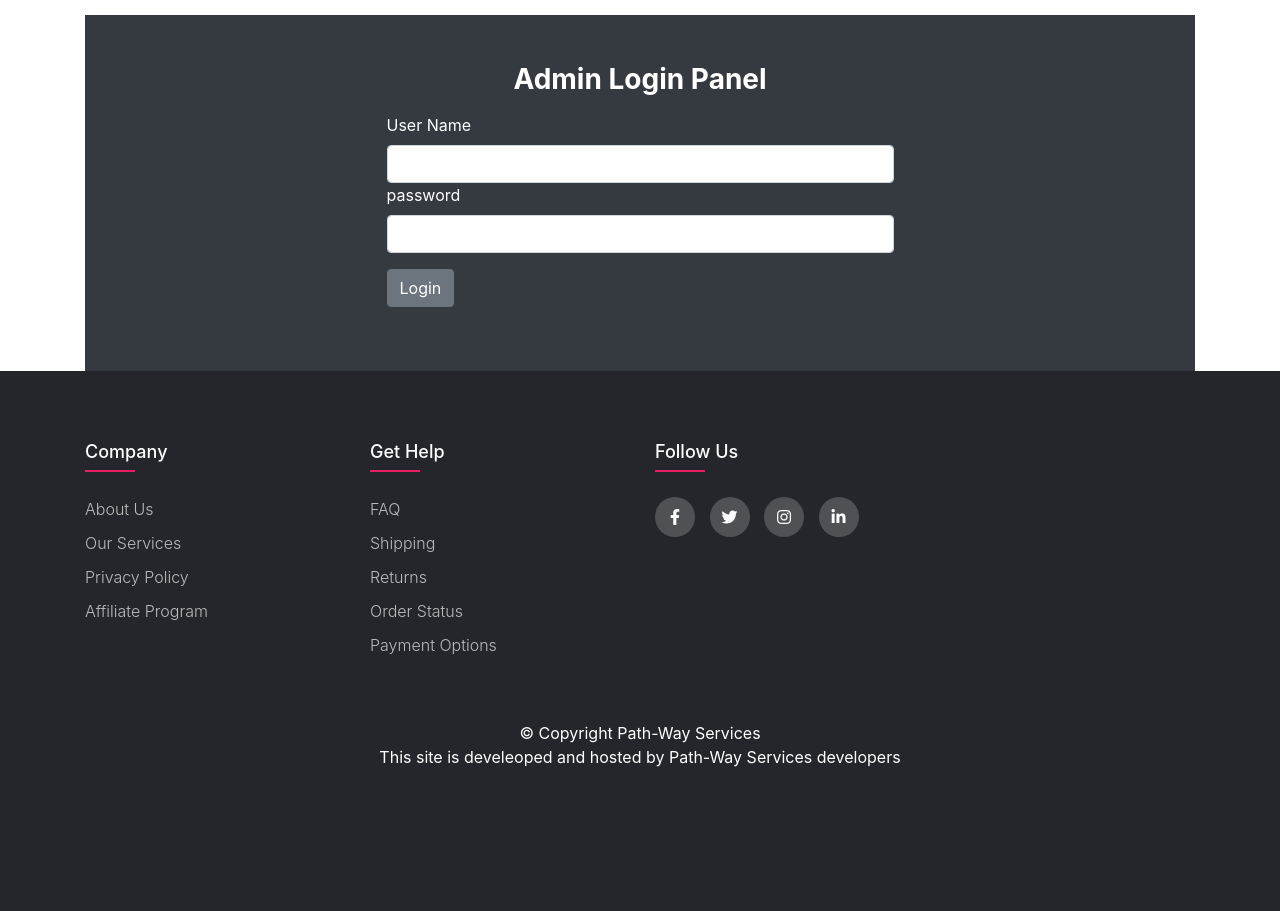
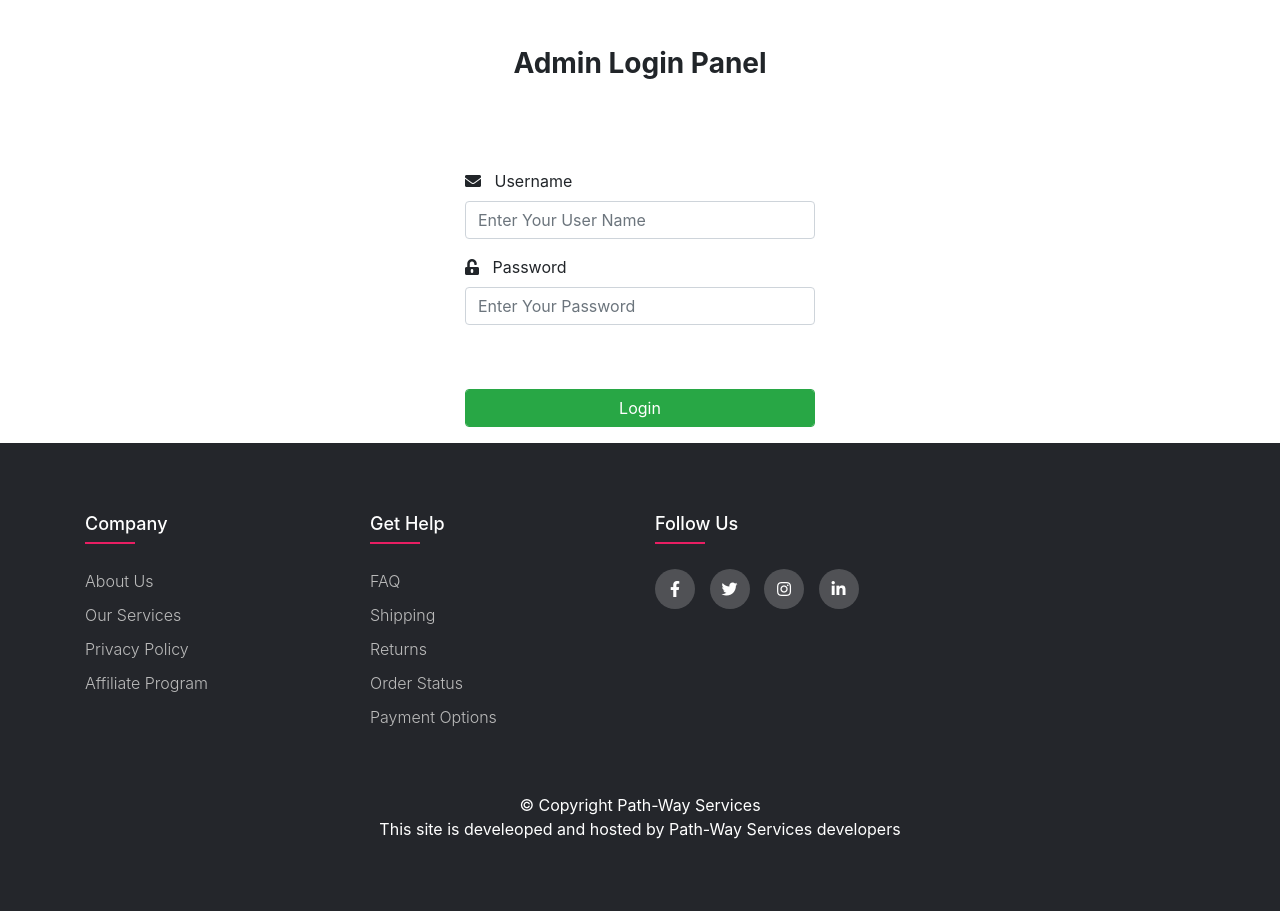
Before and after one commit to turjo997/Path-Way-Services, a PHP site: page /login.php in a window 1280 px wide. Shown: the part 102-1013 px from the top of the page. Before the commit the page ends 869 px from the top, so only its background shows below. Run offline with PHP 8.4, Linux system fonts and the light colour scheme; data that the repository does not hold is empty; grey boxes are pictures that could not be loaded.

Commit message:
Update login.php

```diff
--- a/admin/login.php
+++ b/admin/login.php
@@ -56,10 +56,17 @@
 ?>
 
 
-<div class="container mt-3">
 
+<div class="container">
 
-<div class="login-section text-white bg-dark p-5" id="login">
+<div class="row">
+
+   <div class="col-sm-4">
+
+   </div>
+
+   <div class="col-sm-4">
+     <br><br>
 
 
      <div class="title text-center mb-3">
@@ -67,42 +74,49 @@
      <span class="text-danger"> <?php echo $error;?></span>
     </div>
 
+   <br><br><br>
 
-<form method = "post" action="" class="w-50 m-auto">
+   <form  id = "form" method ="post" action="">
 
-  <div class="from-group">
+   <div class="form-group">
 
-    <label for="username">User Name</label>
-    <input type="text" class="form-control" name="username">
-    <span class="text-danger"> <?php echo $username_err;?></span>
+   <i class="fa fa-envelope"></i><label for="email">&nbsp;&nbsp; Username</label>
+   <input type="text" value=""  id ="username" class="form-control" placeholder="Enter Your User Name"  name="username" required>
+   <!--<span id="email-e"> </span>-->
+   <span class="text-danger"> <?php echo $username_err ;?></span>
+
+   </div>
+
+   <div class="form-group">
+
+   <i class="fas fa-unlock-alt"></i><label for="password">&nbsp;&nbsp; Password</label>
+   <input type="password" id="password" class="form-control" placeholder="Enter Your Password"  name="password" required>
+ <!--  <span id="password-p"> </span>-->
+ <span class="text-danger"> <?php echo $password_err;?></span>
+
+   </div>
 
 
 
+   <br><br>
+
+   <div class="form-group">
+   <input type="submit" style = "width:100%"  name="submit" id ="submitbtn" class="form-control btn btn-success" value="Login">
    </div>
 
-  <div class="from-group">
 
-    <label for="password">password</label>
-    <input type="password" class="form-control" name="password">
-    <span class="text-danger"> <?php echo $password_err;?></span>
+
+
+ </form>
+
+   </div>
+
+   <div class="col-sm-4"></div>
 
 
 </div>
 
 
-
-  <div class="form-group mt-3">
-
-   <input type="submit" name="submit" class= "btn btn-secondary" value="Login">
-
-
-  </div>
-
-</form>
-
-
-
-</div>
 </div>
 
 <?php
```
Lines whose indentation alone changed are shown as unchanged.
